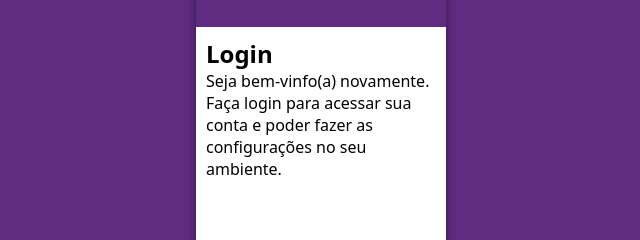
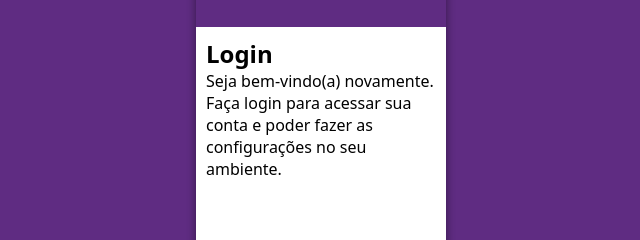
Before and after one commit to Rodrigo-oliv3r/projeto-login, a plain HTML site: page index.html in a window 1280 px wide. Shown: the part 323-563 px from the top of the page, 319-959 px from the left. Drawn offline with Linux system fonts and the light colour scheme.

Commit message:
corrigindo

```diff
--- a/index.html
+++ b/index.html
@@ -14,7 +14,7 @@
             </div>
             <div id="formulario">
                 <h1>Login</h1>
-                <p>Seja bem-vinfo(a) novamente. Faça login para acessar sua conta e poder fazer as configurações no seu ambiente.</p>
+                <p>Seja bem-vindo(a) novamente. Faça login para acessar sua conta e poder fazer as configurações no seu ambiente.</p>
                 <form action="login.php" method="post">
 
                 </form>
```
